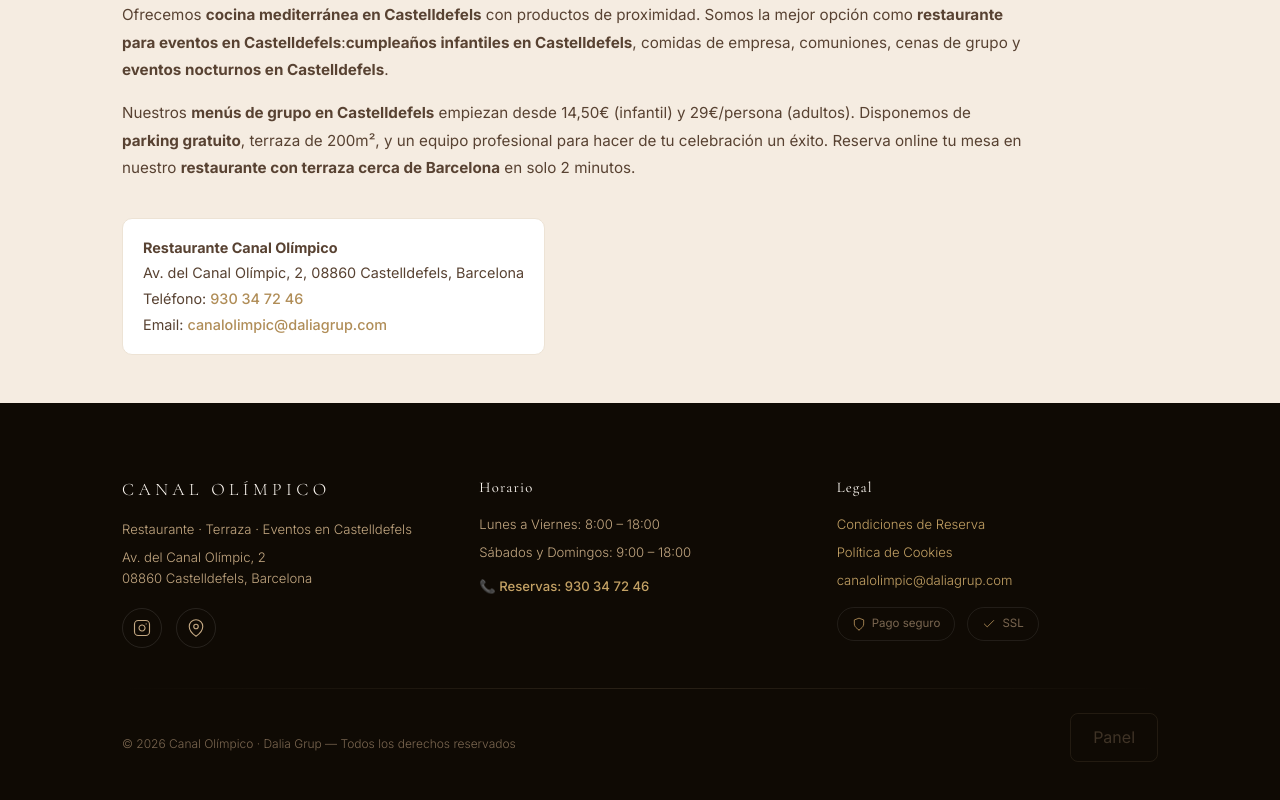
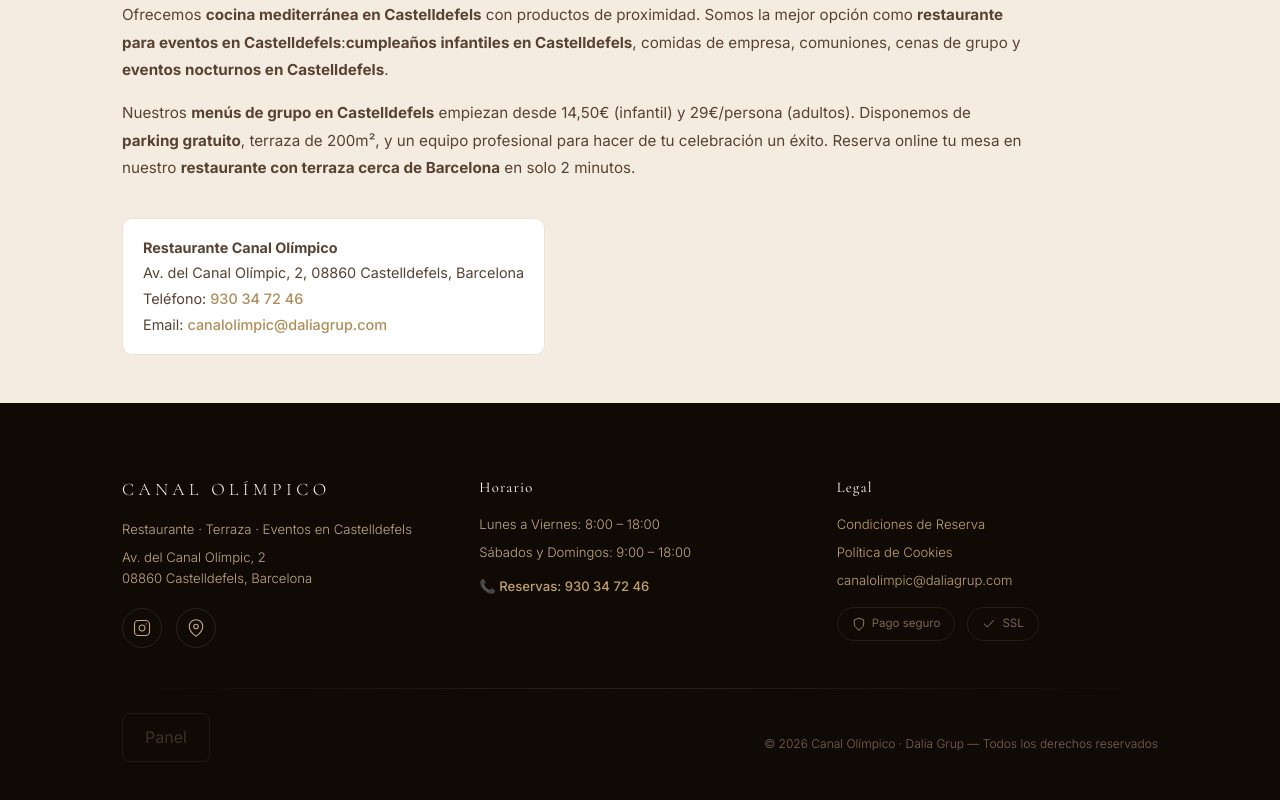
Before and after one commit to mateoclaramunt2021/CANAL-OLIMIPCO-RESERVAS, a Next.js app: page / in a window 1280 px wide. Shown: the part 8701-9501 px from the top of the page. Built offline with nearby package versions, Linux system fonts and the light colour scheme.

Commit message:
Move Panel button to left, use <a> instead of Link for TPV

```diff
--- a/app/page.tsx
+++ b/app/page.tsx
@@ -1076,8 +1076,8 @@
           </div>
           <div className="foot__line" />
           <div className="foot__bottom">
+            <a href="/login" className="foot__admin">Panel</a>
             <p>© {new Date().getFullYear()} Canal Olímpico · Dalia Grup — Todos los derechos reservados</p>
-            <Link href="/login" className="foot__admin">Panel</Link>
           </div>
         </div>
       </footer>
```
